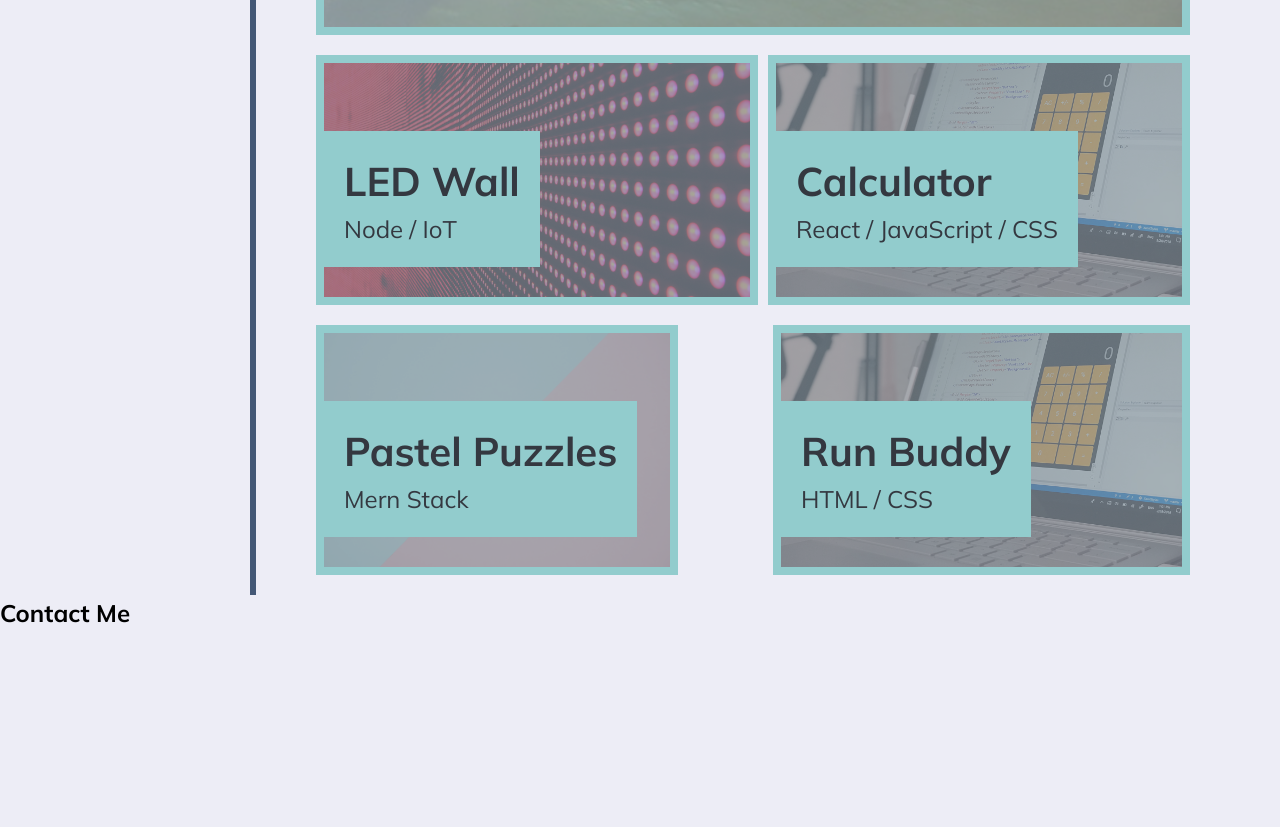
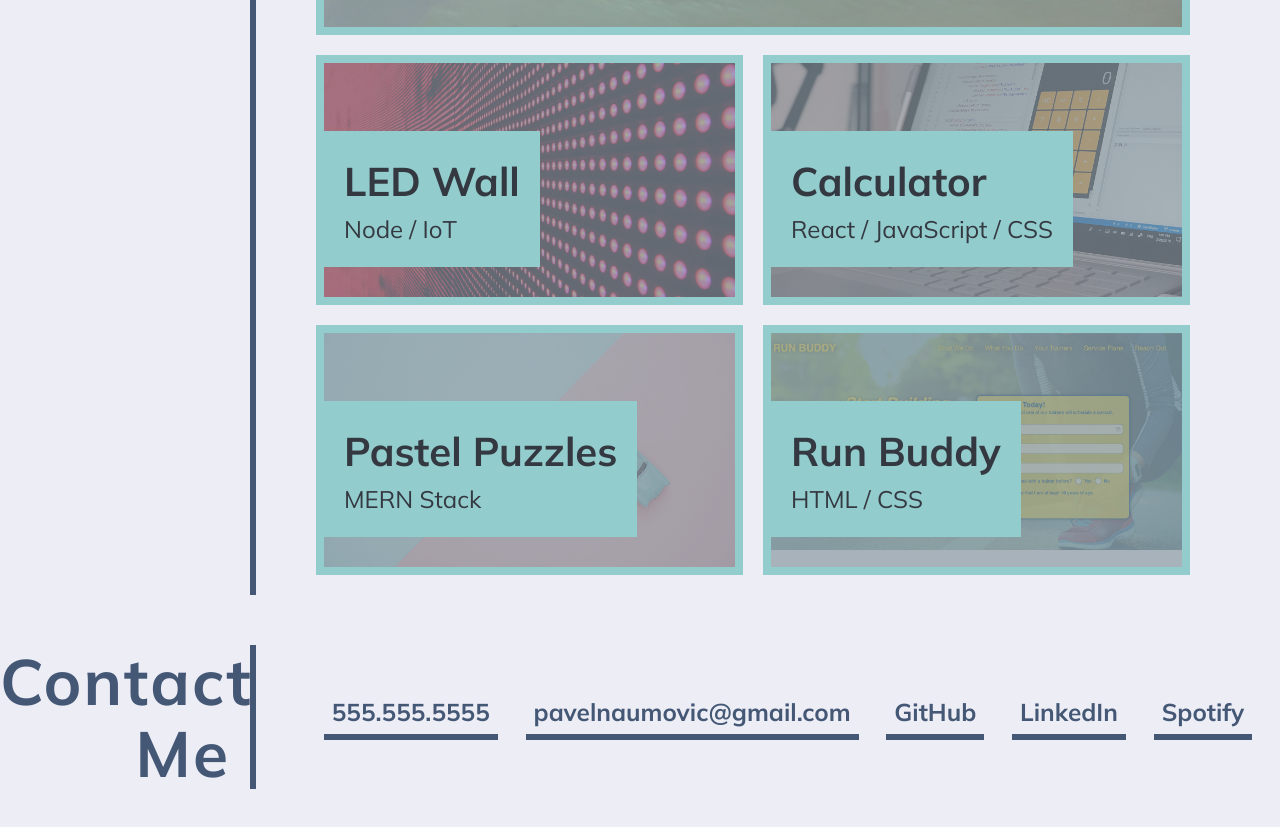
Before and after one commit to PavsterUK/my-portfolio, a plain HTML site: page starter/index.html in a window 1280 px wide. Shown: the part 1783-2610 px from the top of the page. Before the commit the page ends 2414 px from the top, so only its background shows below. Drawn offline with Linux system fonts and the light colour scheme.

Commit message:
refactor CSS

```diff
--- a/starter/css/style.css
+++ b/starter/css/style.css
@@ -1,5 +1,6 @@
 @import url("https://fonts.googleapis.com/css2?family=Mulish:wght@400;500;600;700&display=swap");
 
+/* Variables */
 :root {
   --dark-grey: #343840;
   --dark-blue: #193559;
@@ -8,6 +9,9 @@
   --background-color: #ebebf2;
 }
 
+/* End Variables */
+
+/* Resets */
 * {
   box-sizing: border-box;
 }
@@ -17,7 +21,6 @@ body {
   padding: 0;
   font-family: "Mulish", sans-serif;
   line-height: 1.5;
-  height: 100%;
   background-color: #ededf6;
 }
 
@@ -34,7 +37,9 @@ p {
   margin: 0;
 }
 
-/*  main logo / nav  */
+/*End Resets */
+
+/*  Logo / Nav  */
 header {
   display: flex;
   justify-content: space-between;
@@ -108,6 +113,16 @@ header nav a:hover {
   flex-direction: column;
 }
 
+.section-title-left {
+  text-align: right;
+  font-size: 4rem;
+  letter-spacing: 2px;
+  line-height: 4.5rem;
+  border-right: 6px solid var(--font-color);
+  padding-right: 20px;
+  color: var(--font-color);
+}
+
 /* about me */
 
 #about {
@@ -120,12 +135,6 @@ header nav a:hover {
 
 #about h2 {
   grid-area: a-me;
-  text-align: right;
-  font-size: 4rem;
-  letter-spacing: 2px;
-  line-height: 4.5rem;
-  border-right: 6px solid var(--font-color);
-  padding-right: 20px;
 }
 
 #about p {
@@ -135,7 +144,44 @@ header nav a:hover {
   width: 100%;
 }
 
-/* work */
+/* Portfolio */
+
+.project-foreground {
+  width: 100%;
+  height: 100%;
+  background-color: #84939fb5;
+  display: flex;
+  flex-direction: column;
+  justify-content: flex-end;
+  padding-bottom: 30px;
+}
+
+.project-foreground:hover {
+  background-color: #84939f4f;
+}
+
+.project-foreground__label {
+  background-color: #92cccd;
+  width: fit-content;
+  padding: 20px;
+}
+
+.project-foreground__label h3 {
+  font-size: 2.5rem;
+  color: var(--dark-grey);
+}
+
+.project-foreground__label p {
+  font-size: 1.5rem;
+  color: var(--dark-grey);
+}
+
+.bg-styles {
+  background-size: cover;
+  background-repeat: no-repeat;
+  background-position: right bottom;
+  border: 8px solid #92cccd;
+}
 
 #work {
   display: grid;
@@ -149,13 +195,6 @@ header nav a:hover {
 
 #work h2 {
   grid-area: work;
-  text-align: right;
-  font-size: 4rem;
-  letter-spacing: 2px;
-  line-height: 4.5rem;
-  border-right: 6px solid var(--font-color);
-  padding-right: 20px;
-  color: var(--font-color);
 }
 
 #work .project-1 {
@@ -163,202 +202,69 @@ header nav a:hover {
   height: 800px;
   margin: 0 90px 20px 60px;
   background-image: url("../images/02-portfolio-4-small.jpg");
-  background-size: cover;
-  background-repeat: no-repeat;
-  background-position: right bottom;
-  border: 8px solid #92cccd;
-}
-
-.project-1--foreground {
-  width: 100%;
-  height: 100%;
-  background-color: #84939fb5;
-  display: flex;
-  flex-direction: column;
-  justify-content: flex-end;
-  padding-bottom: 30px;;
-}
-
-.project-1--foreground:hover {
-  background-color: #84939f4f;
-}
-
-.project-1--foreground__label {
-  background-color: #92cccd;
-  width: fit-content;
-  padding: 20px;
-}
-
-.project-1--foreground__label h3 {
-  font-size: 2.5rem;
-  color:var(--dark-grey);
-}
-
-.project-1--foreground__label p {
-  font-size: 1.5rem;
-  color: var(--dark-grey);
 }
 
 #work .project-2 {
   grid-area: pj2;
   height: 250px;
-  margin: 0 10px 20px 60px;
+  margin: 0 25px 20px 60px;
   background-image: url("../images/02-portfolio-1.jpg");
-  background-size: cover;
-  background-repeat: no-repeat;
-  background-position: right bottom;
-  border: 8px solid #92cccd;
-}
-
-.project-2--foreground {
-  width: 100%;
-  height: 100%;
-  background-color: #84939fb5;
-  display: flex;
-  flex-direction: column;
-  justify-content: flex-end;
-  padding-bottom: 30px;;
-}
-
-.project-2--foreground:hover {
-  background-color: #84939f4f;
-}
-
-.project-2--foreground__label {
-  background-color: #92cccd;
-  width: fit-content;
-  padding: 20px;
-}
-
-.project-2--foreground__label h3 {
-  font-size: 2.5rem;
-  color:var(--dark-grey);
-}
-
-.project-2--foreground__label p {
-  font-size: 1.5rem;
-  color: var(--dark-grey);
 }
 
 #work .project-3 {
   grid-area: pj3;
   height: 250px;
-  margin: 0 90px 20px 0px;
+  margin: 0 90px 20px -5px;
   background-image: url("../images/02-portfolio-2.jpg");
-  background-size: cover;
-  background-repeat: no-repeat;
-  background-position: right bottom;
-  border: 8px solid #92cccd;
-}
-
-.project-3--foreground {
-  width: 100%;
-  height: 100%;
-  background-color: #84939fb5;
-  display: flex;
-  flex-direction: column;
-  justify-content: flex-end;
-  padding-bottom: 30px;;
-}
-
-.project-3--foreground:hover {
-  background-color: #84939f4f;
-}
-
-.project-3--foreground__label {
-  background-color: #92cccd;
-  width: fit-content;
-  padding: 20px;
-}
-
-.project-3--foreground__label h3 {
-  font-size: 2.5rem;
-  color:var(--dark-grey);
-}
-
-.project-3--foreground__label p {
-  font-size: 1.5rem;
-  color: var(--dark-grey);
 }
 
 #work .project-4 {
   grid-area: pj4;
   height: 250px;
-  margin: 0 90px 20px 60px;
+  margin: 0 25px 20px 60px;
   background-image: url("../images/02-portfolio-3.jpg");
-  background-size: cover;
-  background-repeat: no-repeat;
-  background-position: right bottom;
-  border: 8px solid #92cccd;
-}
-
-.project-4--foreground {
-  width: 100%;
-  height: 100%;
-  background-color: #84939fb5;
-  display: flex;
-  flex-direction: column;
-  justify-content: flex-end;
-  padding-bottom: 30px;;
-}
-
-.project-4--foreground:hover {
-  background-color: #84939f4f;
-}
-
-.project-4--foreground__label {
-  background-color: #92cccd;
-  width: fit-content;
-  padding: 20px;
-}
-
-.project-4--foreground__label h3 {
-  font-size: 2.5rem;
-  color:var(--dark-grey);
-}
-
-.project-4--foreground__label p {
-  font-size: 1.5rem;
-  color: var(--dark-grey);
 }
 
 #work .project-5 {
   grid-area: pj5;
   height: 250px;
-  margin: 0 90px 20px 5px;
-  background-image: url("../images/02-portfolio-2.jpg");
-  background-size: cover;
-  background-repeat: no-repeat;
-  background-position: right bottom;
-  border: 8px solid #92cccd;
+  margin: 0 90px 20px -5px;
+  background-image: url("../images/02-run-buddy.jpg");
 }
 
-.project-5--foreground {
-  width: 100%;
-  height: 100%;
-  background-color: #84939fb5;
-  display: flex;
-  flex-direction: column;
-  justify-content: flex-end;
-  padding-bottom: 30px;;
+#contact {
+  display: grid;
+  grid-template-areas: "cont-me data data data";
+  grid-template-columns: 20% 40% 40%;
+  color: var(--font-color);
+  padding-top: 50px;
+  margin-bottom: 50px;
 }
 
-.project-5--foreground:hover {
-  background-color: #84939f4f;
+#contact h2 {
+  grid-area: cont-me;
 }
 
-.project-5--foreground__label {
-  background-color: #92cccd;
-  width: fit-content;
-  padding: 20px;
+#contact ul {
+  grid-area: data;
+  display: flex;
+  align-items: center;
+  justify-content: space-evenly;
+  list-style: none;
 }
 
-.project-5--foreground__label h3 {
-  font-size: 2.5rem;
-  color:var(--dark-grey);
+#contact ul li {
+  font-size: 1.3rem;
+  padding: 0 8px 3px 8px;
+  border-bottom: 6px solid var(--font-color);
 }
 
-.project-5--foreground__label p {
-  font-size: 1.5rem;
-  color: var(--dark-grey);
+#contact ul a {
+  text-decoration: none;
+  color: inherit;
 }
+
+#contact ul a:visited {
+  text-decoration: none;
+  color: inherit;
+}
--- a/starter/index.html
+++ b/starter/index.html
@@ -30,7 +30,7 @@
     <main class="page-wrapper">
       <!-- about me -->
       <section class="page-section" id="about">
-        <h2>
+        <h2 class="section-title-left">
           About <br />
           Me
         </h2>
@@ -56,42 +56,42 @@
 
       <!-- portfolio container -->
       <section class="page-section" id="work">
-        <h2>Work</h2>
-        <div class="project-1">
-          <div class="project-1--foreground">
-            <div class="project-1--foreground__label">
+        <h2 class="section-title-left">Work</h2>
+        <div class="project-1 bg-styles">
+          <div class="project-foreground">
+            <div class="project-foreground__label">
               <h3>Surf Report</h3>
               <p>MERN Stack</p>
             </div>
           </div>
         </div>
-        <div class="project-2">
-          <div class="project-2--foreground">
-            <div class="project-2--foreground__label">
+        <div class="project-2 bg-styles">
+          <div class="project-foreground">
+            <div class="project-foreground__label">
               <h3>LED Wall</h3>
               <p>Node / IoT</p>
             </div>
           </div>
         </div>
-        <div class="project-3">
-          <div class="project-3--foreground">
-            <div class="project-3--foreground__label">
+        <div class="project-3 bg-styles">
+          <div class="project-foreground">
+            <div class="project-foreground__label">
               <h3>Calculator</h3>
               <p>React / JavaScript / CSS</p>
             </div>
           </div>
         </div>
-        <div class="project-4">
-          <div class="project-4--foreground">
-            <div class="project-4--foreground__label">
+        <div class="project-4 bg-styles">
+          <div class="project-foreground">
+            <div class="project-foreground__label">
               <h3>Pastel Puzzles</h3>
-              <p>Mern Stack</p>
+              <p>MERN Stack</p>
             </div>
           </div>
         </div>
-        <div class="project-5">
-          <div class="project-5--foreground">
-            <div class="project-5--foreground__label">
+        <div class="project-5 bg-styles">
+          <div class="project-foreground">
+            <div class="project-foreground__label">
               <h3>Run Buddy</h3>
               <p>HTML / CSS</p>
             </div>
@@ -101,7 +101,24 @@
 
       <!-- contact -->
       <section class="page-section contact" id="contact">
-        <h2>Contact Me</h2>
+        <h2 class="section-title-left">Contact Me</h2>
+        <ul class="cont-me-data">
+          <li>
+            <h3>555.555.5555</h3>
+          </li>
+          <li>
+            <h3>pavelnaumovic@gmail.com</h3>
+          </li>
+          <li>
+            <h3><a href="#">GitHub</a></h3>
+          </li>
+          <li>
+            <h3><a href="#">LinkedIn</a></h3>
+          </li>
+          <li>
+            <h3><a href="#">Spotify</a></h3>
+          </li>
+        </ul>
       </section>
     </main>
   </body>
```
